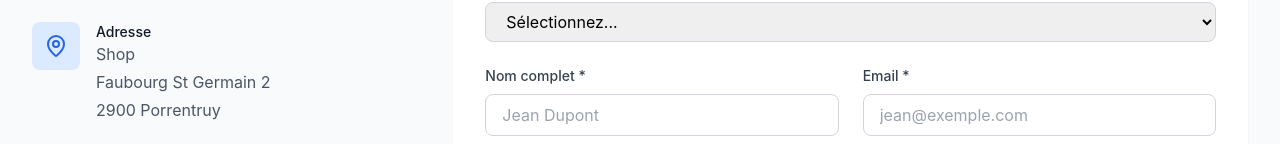
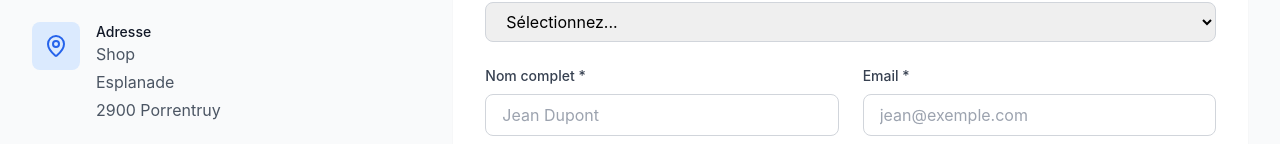
Before and after one commit to Iniddeee/site_vitrine_shop, a Vue app: page /contact in a window 1280 px wide. Shown: the part 562-706 px from the top of the page. Built offline with nearby package versions, Linux system fonts and the light colour scheme.

Commit message:
Update map to Esplanade location and address

```diff
--- a/src/pages/Contact.vue
+++ b/src/pages/Contact.vue
@@ -59,7 +59,7 @@ const contactInfo = {
   address: {
     icon: MapPin,
     title: 'Adresse',
-    details: ['Shop', 'Faubourg St Germain 2', '2900 Porrentruy'],
+    details: ['Shop', 'Esplanade', '2900 Porrentruy'],
   },
   phone: {
     icon: Phone,
@@ -297,7 +297,7 @@ const contactInfo = {
         </h2>
         <div class="rounded-lg overflow-hidden shadow-lg">
           <iframe
-            src="https://www.google.com/maps/embed?pb=!1m18!1m12!1m3!1d2696.7!2d7.0753!3d47.4155!2m3!1f0!2f0!3f0!3m2!1i1024!2i768!4f13.1!3m3!1m2!1s0x0%3A0x0!2zNDfCsDI0JzU1LjgiTiA3wrAwNCczMS4xIkU!5e0!3m2!1sfr!2sch!4v1704659000"
+            src="https://www.google.com/maps/embed?pb=!1m18!1m12!1m3!1d2696.7!2d7.0995!3d47.4255!2m3!1f0!2f0!3f0!3m2!1i1024!2i768!4f13.1!3m3!1m2!1sEsplanade%2C%202900%20Porrentruy!5e0!3m2!1sfr!2sch!4v1704659000"
             width="100%"
             height="400"
             style="border: 0"
```
